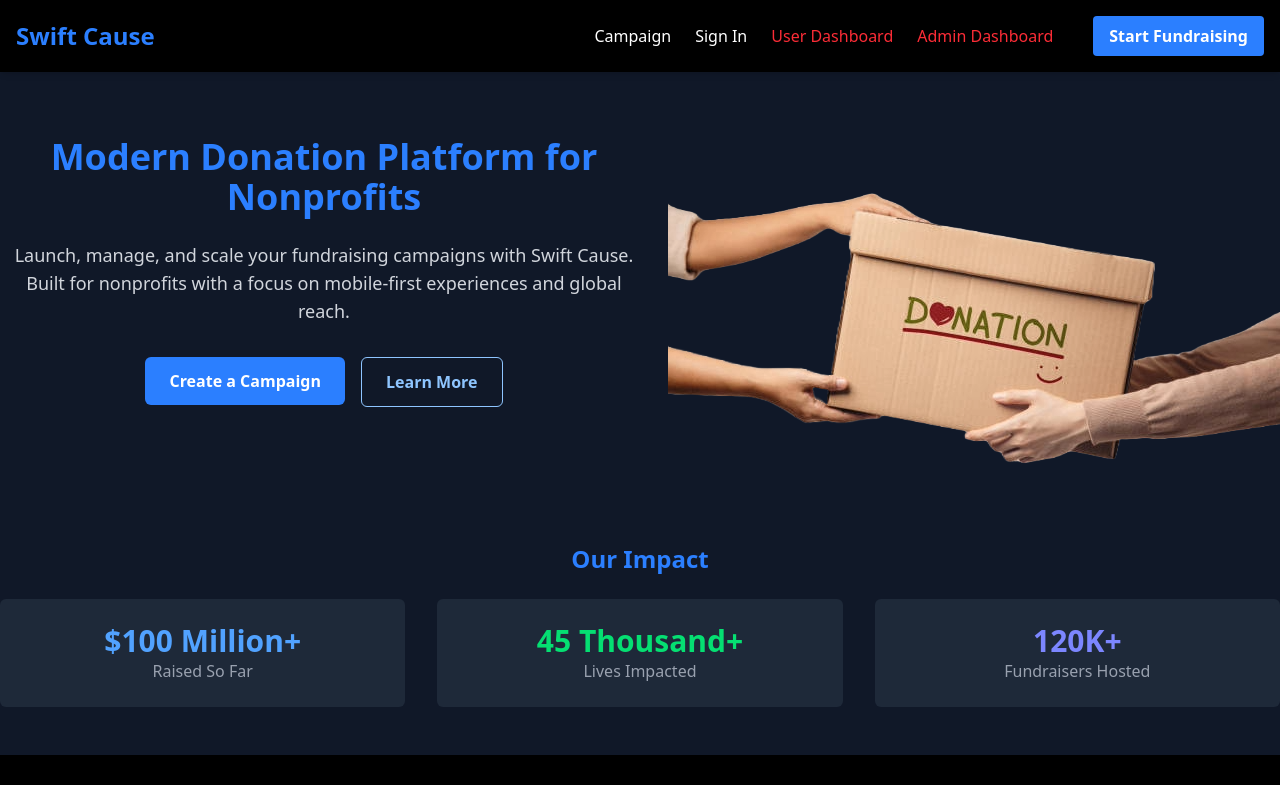
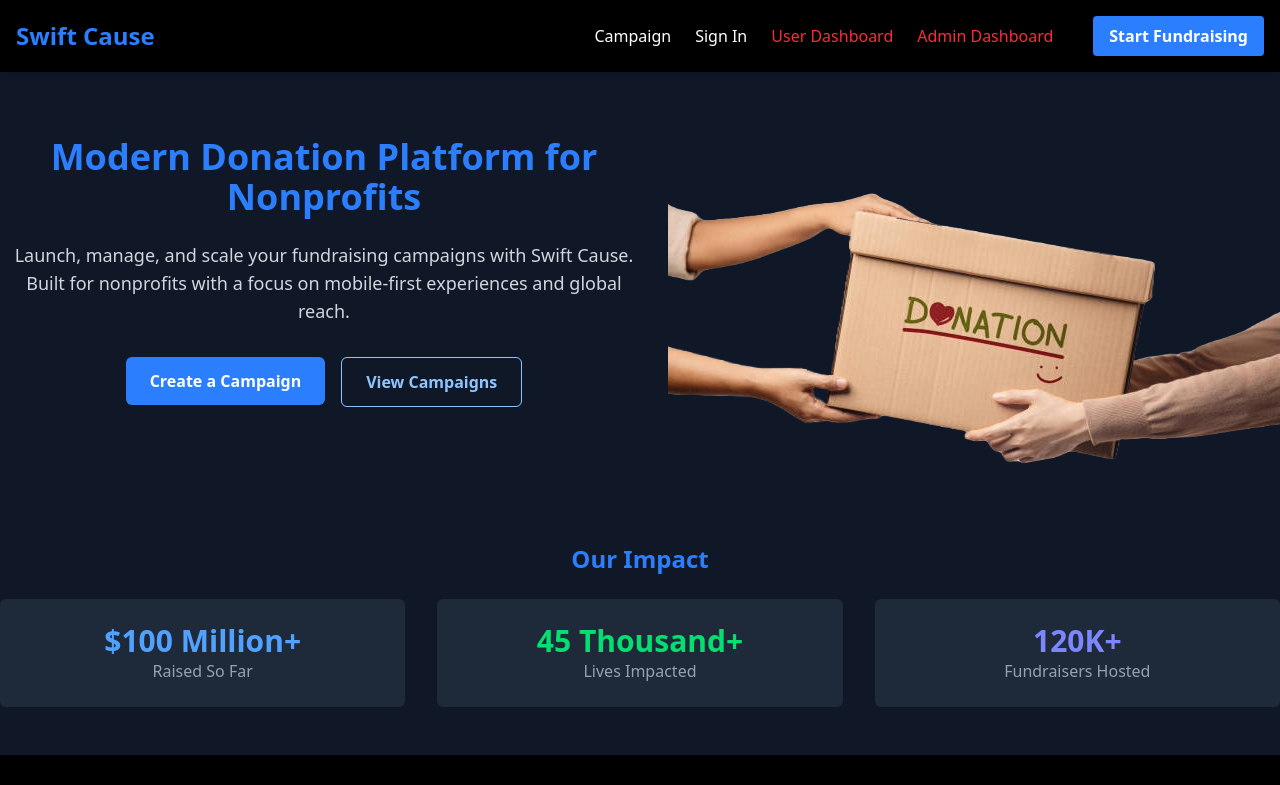
Before and after one commit to YNVSolutions/SwiftCause_Web, a Next.js app: page / in a window 1280 px wide. Shown: the top 785 px of the page. Built offline with nearby package versions, Linux system fonts and the light colour scheme.

Commit message:
Update Main.jsx

```diff
--- a/app/Components/Main.jsx
+++ b/app/Components/Main.jsx
@@ -19,8 +19,8 @@ function Main() {
                 Create a Campaign
               </button>
             </Link>
-            <Link href="/" className="inline-block text-blue-300 hover:text-blue-500 font-semibold py-3 px-6 border border-blue-300 rounded-md">
-              Learn More
+            <Link href="/CampaignPage" className="inline-block text-blue-300 hover:text-blue-500 font-semibold py-3 px-6 border border-blue-300 rounded-md">
+              View Campaigns
             </Link>
           </div>
         </section>
```
